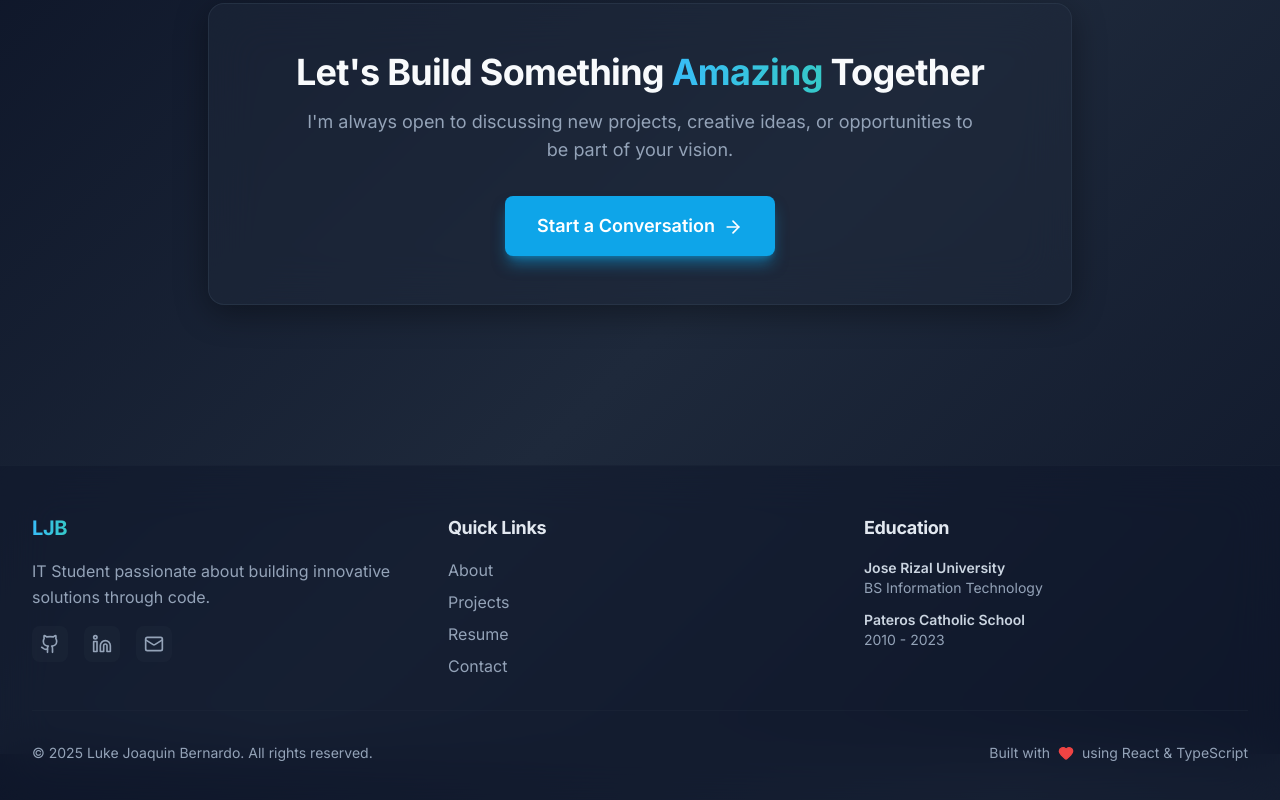
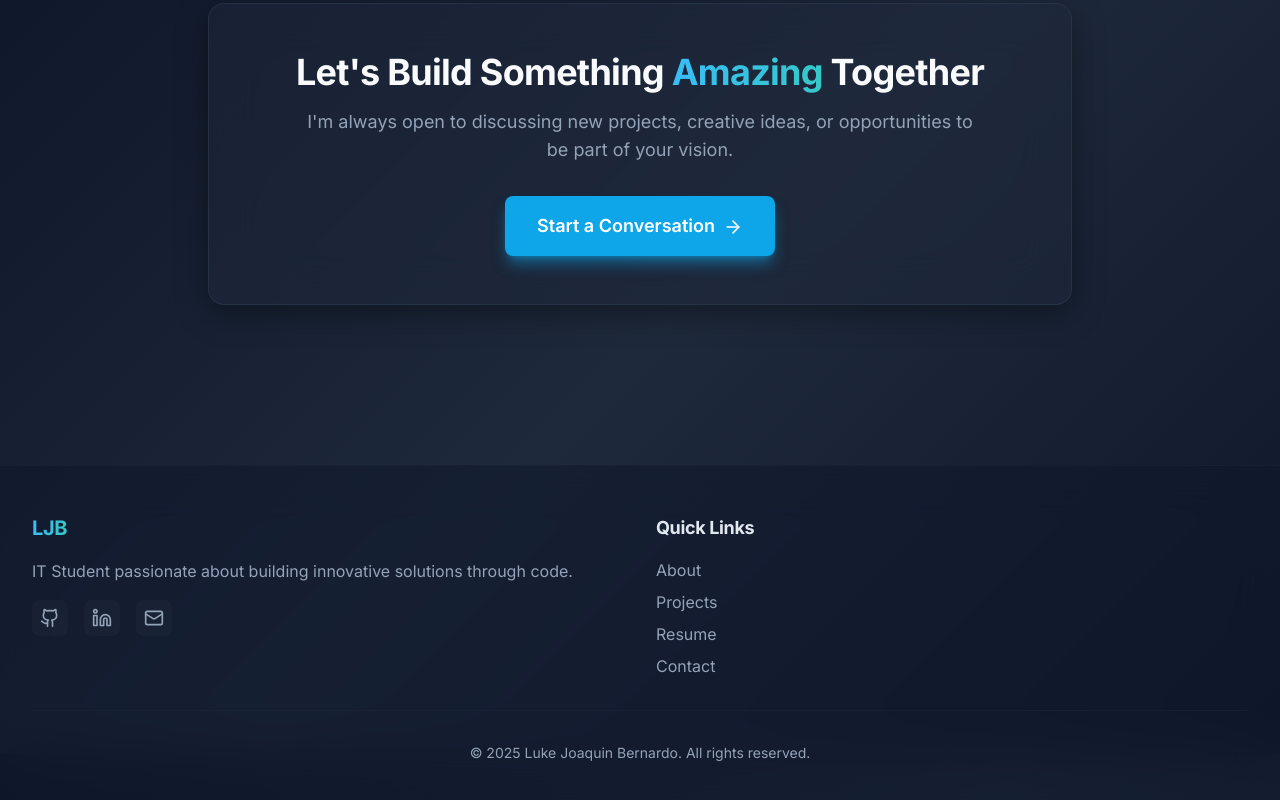
Before and after one commit to Loidman/E-portfolio, a React (Vite) app: page / in a window 1280 px wide. Shown: the part 1646-2446 px from the top of the page. Built offline with nearby package versions, Linux system fonts and the light colour scheme.

Commit message:
Simplify footer - remove education section and built with text

```diff
--- a/src/components/Footer.tsx
+++ b/src/components/Footer.tsx
@@ -1,5 +1,5 @@
 import { motion } from 'framer-motion';
-import { Github, Linkedin, Mail, Heart } from 'lucide-react';
+import { Github, Linkedin, Mail } from 'lucide-react';
 
 export function Footer() {
   const currentYear = new Date().getFullYear();
@@ -12,7 +12,7 @@ export function Footer() {
           whileInView={{ opacity: 1, y: 0 }}
           viewport={{ once: true }}
           transition={{ duration: 0.6 }}
-          className="grid md:grid-cols-3 gap-8 mb-8"
+          className="grid md:grid-cols-2 gap-8 mb-8"
         >
           {/* About Section */}
           <div>
@@ -70,21 +70,6 @@ export function Footer() {
               ))}
             </ul>
           </div>
-
-          {/* Education */}
-          <div>
-            <h3 className="text-lg font-bold mb-4 text-slate-200">Education</h3>
-            <div className="space-y-3 text-sm">
-              <div>
-                <p className="text-slate-300 font-semibold">Jose Rizal University</p>
-                <p className="text-slate-400">BS Information Technology</p>
-              </div>
-              <div>
-                <p className="text-slate-300 font-semibold">Pateros Catholic School</p>
-                <p className="text-slate-400">2010 - 2023</p>
-              </div>
-            </div>
-          </div>
         </motion.div>
 
         {/* Bottom Bar */}
@@ -93,13 +78,10 @@ export function Footer() {
           whileInView={{ opacity: 1 }}
           viewport={{ once: true }}
           transition={{ delay: 0.3, duration: 0.6 }}
-          className="pt-8 border-t border-slate-800/50 flex flex-col md:flex-row justify-between items-center gap-4"
+          className="pt-8 border-t border-slate-800/50 text-center"
         >
           <p className="text-sm text-slate-400">
             © {currentYear} Luke Joaquin Bernardo. All rights reserved.
-          </p>
-          <p className="text-sm text-slate-400 flex items-center gap-2">
-            Built with <Heart className="w-4 h-4 text-red-500 fill-red-500" /> using React & TypeScript
           </p>
         </motion.div>
       </div>
```
